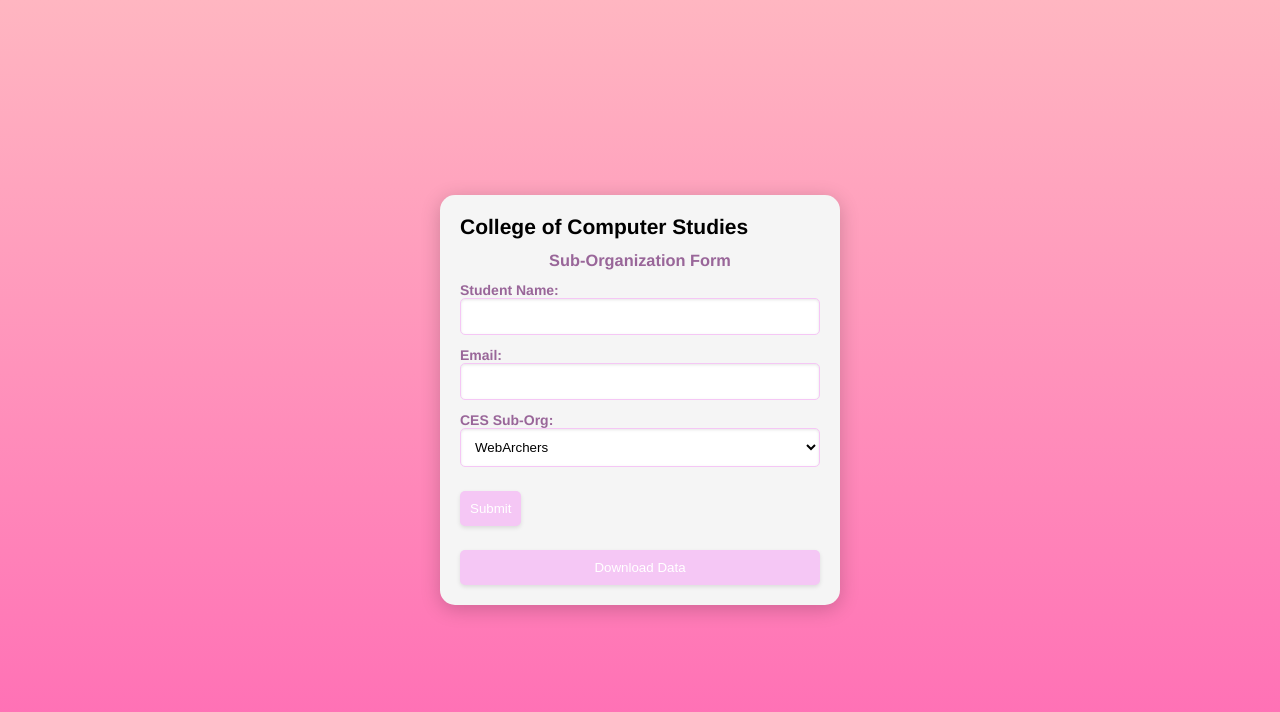
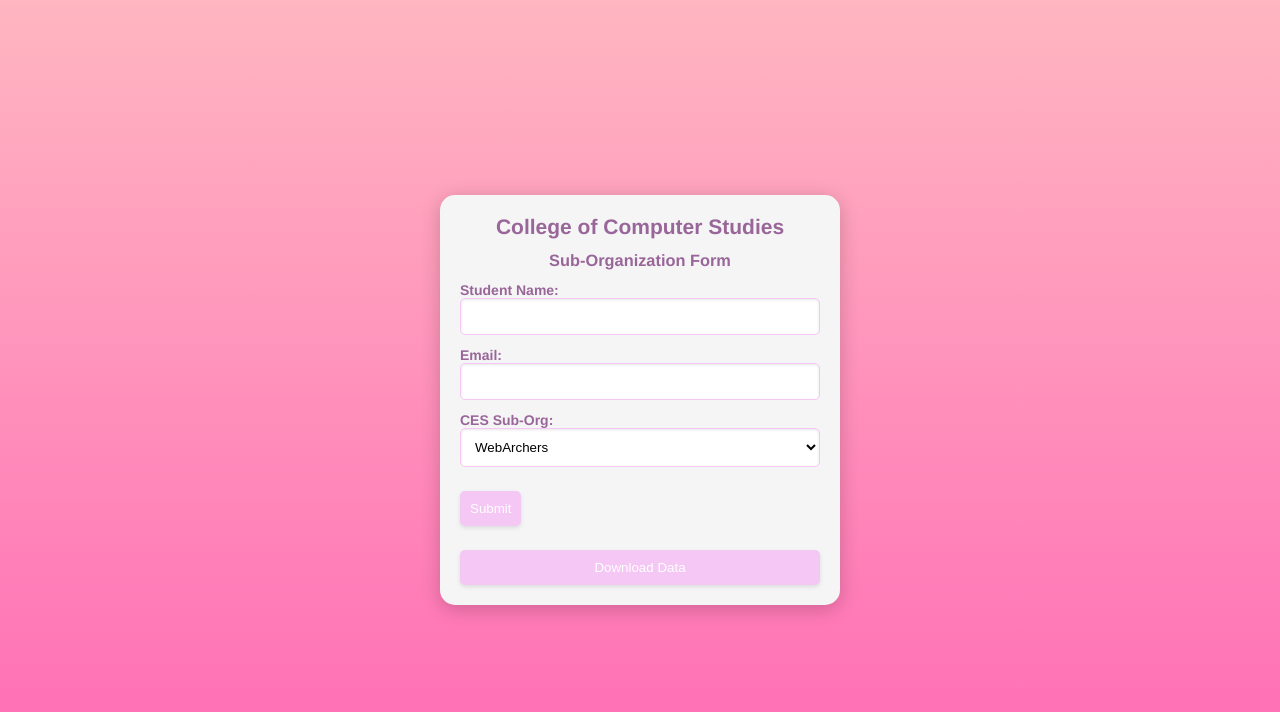
Before and after one commit to miniminimo1013/Angge, a plain HTML site: page index.html in a window 1280 px wide. Drawn offline with Linux system fonts and the light colour scheme.

Commit message:
Update style.css

```diff
--- a/style.css
+++ b/style.css
@@ -25,7 +25,10 @@
     gap: 12px; /* Space between elements */
     padding: 20px; /* Increased padding for better spacing */
   }
-
+  h2 {
+    text-align: center; /* Center the heading */
+    color: #996699; /* Match heading color to form elements */
+  }
   h3 {
     text-align: center; /* Center the heading */
     color: #996699; /* Match heading color to form elements */
```
